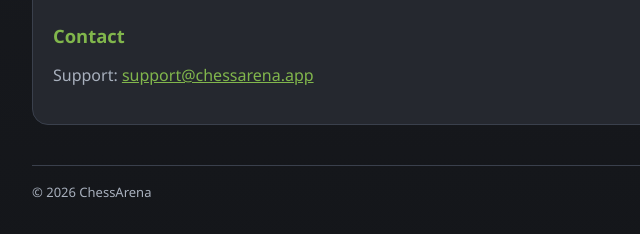
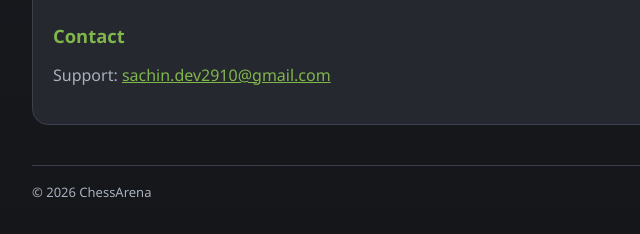
Before and after one commit to SachinChoudhary07/ChessArena-Legal, a plain HTML site: page privacy-policy.html in a window 1280 px wide. Shown: the part 869-1103 px from the top of the page, 248-888 px from the left. Drawn offline with Linux system fonts and the light colour scheme.

Commit message:
Update privacy-policy.html

```diff
--- a/privacy-policy.html
+++ b/privacy-policy.html
@@ -31,7 +31,7 @@
       <h2>Retention and deletion</h2>
       <p>You can delete your account in the app (Profile → Delete Account) or use the <a href="delete-account.html">account deletion page</a>.</p>
       <h2>Contact</h2>
-      <p>Support: <a href="mailto:support@chessarena.app">support@chessarena.app</a></p>
+      <p>Support: <a href="mailto:sacchin.dev2910@gmail.com">sachin.dev2910@gmail.com</a></p>
     </div>
     <footer>© 2026 ChessArena</footer>
   </main>
```
